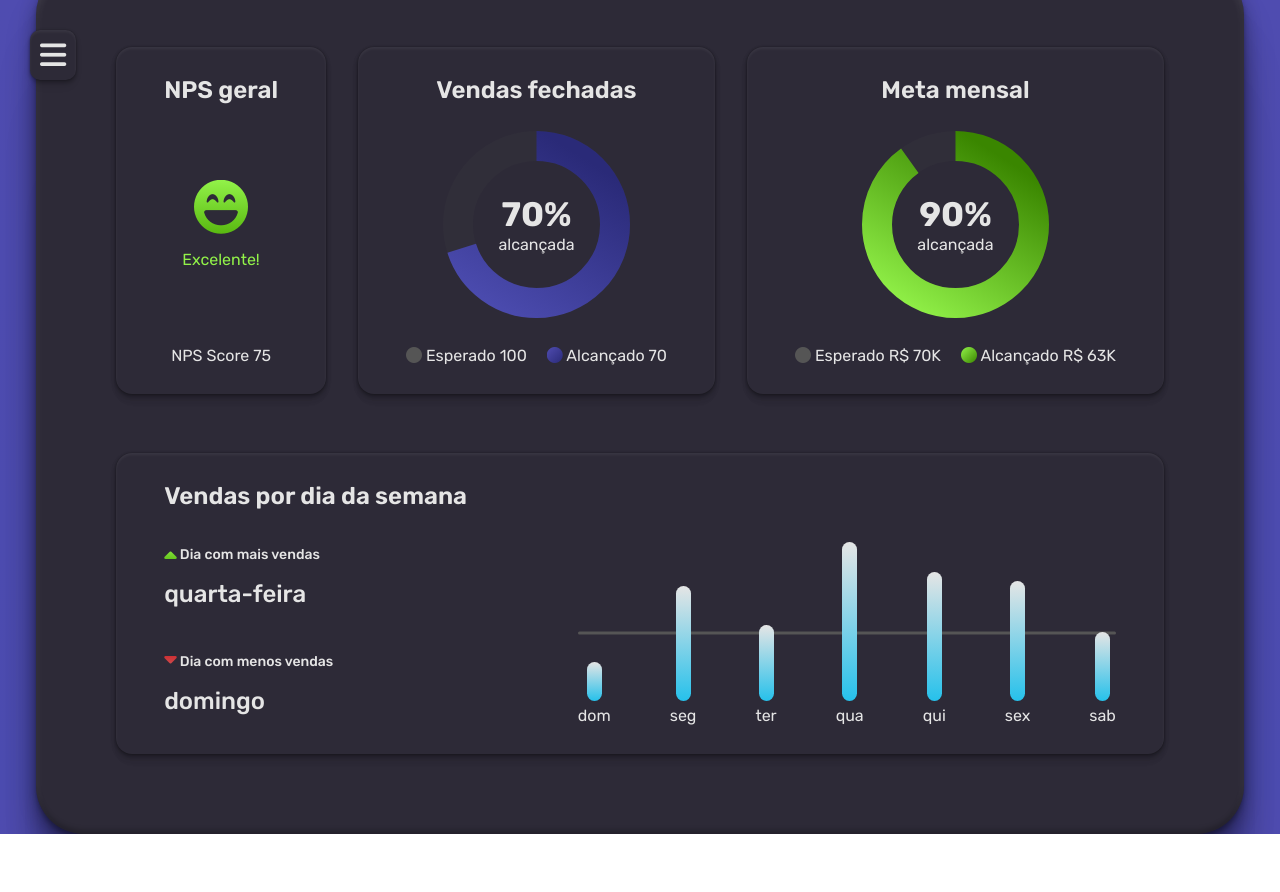
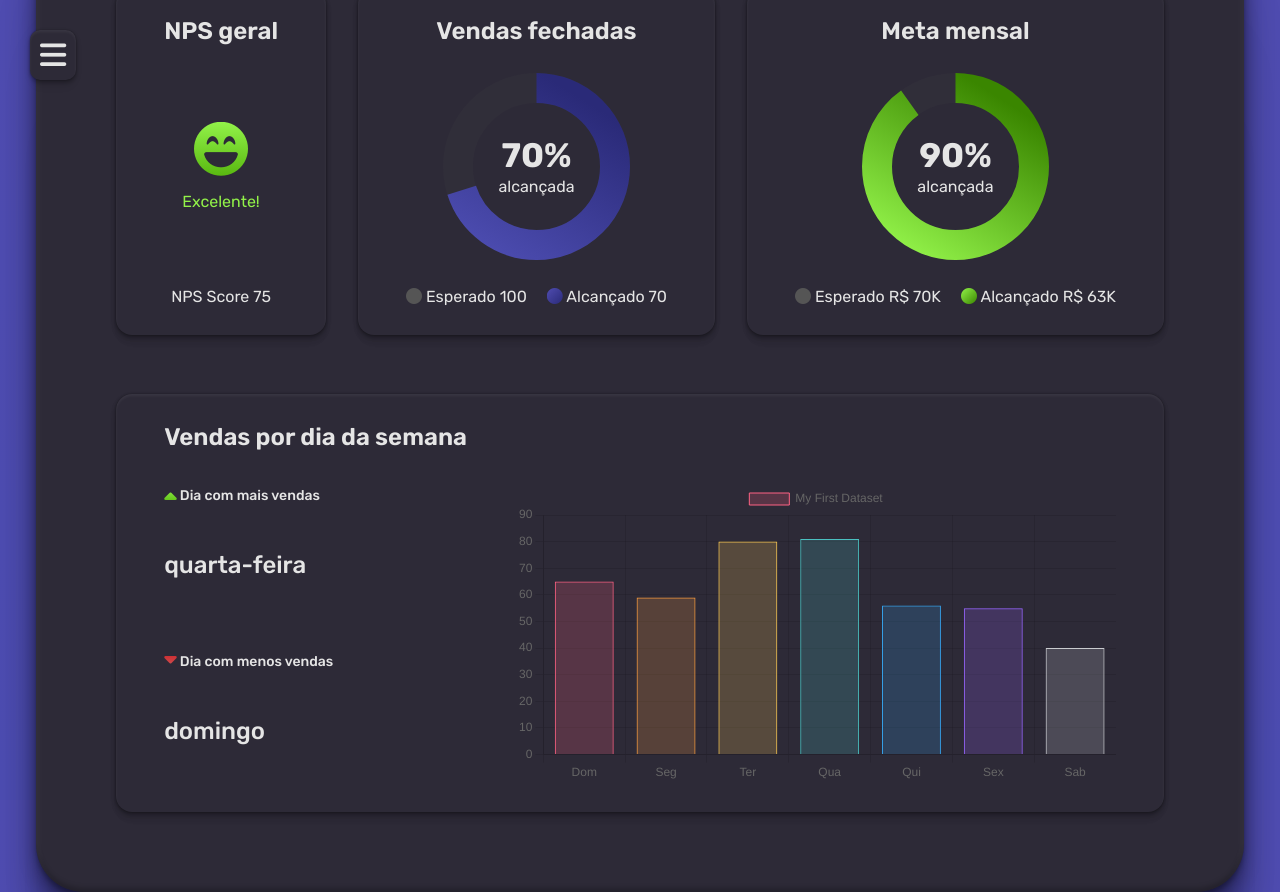
Before and after one commit to DaviGF02/Portfolio, a Vue app: page /Dashboard in a window 1280 px wide. Before the commit the page ends 834 px from the top, so only its background shows below. Built offline with nearby package versions, Linux system fonts and the light colour scheme; what @tresjs/core would draw is missing.

Commit message:
config chartmodel and add to dashboard

```diff
--- a/src/components/ChartJs/ModelChart.vue
+++ b/src/components/ChartJs/ModelChart.vue
@@ -1,50 +1,35 @@
 <template>
-    <canvas id="myChart"></canvas>
+  <canvas id="myChart"></canvas>
 </template>
 <script>
 import Chart from 'chart.js/auto'
 export default {
   name: 'appModelChart',
+  props: {
+
+    typeGrahic: {
+      type: String,
+      required: true
+    },
+    optionsGraphic: {
+      type: Object,
+    },
+    dataGraphic: {
+      type: Object,
+      required: true
+    },
+    pluginsGraphic: {
+      type: Array,
+    }
+  },
   mounted() {
-    const data = {
-      labels: ['Dom', 'Seg', 'Ter', 'Qua', 'Qui', 'Sex', 'Sab'],
-      datasets: [
-        {
-          label: 'My First Dataset',
-          data: [65, 59, 80, 81, 56, 55, 40],
-          backgroundColor: [
-            'rgba(255, 99, 132, 0.2)',
-            'rgba(255, 159, 64, 0.2)',
-            'rgba(255, 205, 86, 0.2)',
-            'rgba(75, 192, 192, 0.2)',
-            'rgba(54, 162, 235, 0.2)',
-            'rgba(153, 102, 255, 0.2)',
-            'rgba(201, 203, 207, 0.2)'
-          ],
-          borderColor: [
-            'rgb(255, 99, 132)',
-            'rgb(255, 159, 64)',
-            'rgb(255, 205, 86)',
-            'rgb(75, 192, 192)',
-            'rgb(54, 162, 235)',
-            'rgb(153, 102, 255)',
-            'rgb(201, 203, 207)'
-          ],
-          borderWidth: 1
-        }
-      ]
-    }
+    const data = this.dataGraphic;
 
     const config = {
-      type: 'bar',
+      type: this.typeGrahic,
       data: data,
-      options: {
-        scales: {
-          y: {
-            beginAtZero: true
-          }
-        }
-      }
+      options: this.optionsGraphic,
+      plugins: this.pluginsGraphic
     }
 
     const ctx = document.getElementById('myChart')
--- a/src/components/Dashboard.vue
+++ b/src/components/Dashboard.vue
@@ -83,42 +83,74 @@
               domingo
             </div>
           </div>
-          <div class="salesByDayOfTheWeek__graphic">
-            <div class="graphic__wrapper">
-              <div class="graphic__bar" style="--height: 3.9rem"></div>
-              <span>dom</span>
-            </div>
-            <div class="graphic__wrapper">
-              <div class="graphic__bar" style="--height: 11.5rem"></div>
-              <span>seg</span>
-            </div>
-            <div class="graphic__wrapper">
-              <div class="graphic__bar" style="--height: 7.6rem"></div>
-              <span>ter</span>
-            </div>
-            <div class="graphic__wrapper">
-              <div class="graphic__bar" style="--height: 15.9rem"></div>
-              <span>qua</span>
-            </div>
-            <div class="graphic__wrapper">
-              <div class="graphic__bar" style="--height: 12.9rem"></div>
-              <span>qui</span>
-            </div>
-            <div class="graphic__wrapper">
-              <div class="graphic__bar" style="--height: 12rem"></div>
-              <span>sex</span>
-            </div>
-            <div class="graphic__wrapper">
-              <div class="graphic__bar" style="--height: 6.9rem"></div>
-              <span>sab</span>
-            </div>
+          <div class="DashBoard__graphic">
+            <ModelChart
+            :typeGrahic="typeGrahic"
+            :dataGraphic="dataGraphic"
+            :optionsGraphic="optionsGraphic"
+            :pluginsGraphic="pluginsGraphic"
+            />
           </div>
         </div>
       </div>
     </div>
   </div>
 </template>
-<script></script>
+<script>
+import ModelChart from './ChartJs/ModelChart.vue'
+
+export default {
+  name: 'appDashBoard',
+  components: {
+    ModelChart
+  },
+  data() {
+    return {
+
+      typeGrahic: 'bar',
+
+
+      dataGraphic: {
+        labels: ['Dom', 'Seg', 'Ter', 'Qua', 'Qui', 'Sex', 'Sab'],
+        datasets: [
+          {
+            label: 'My First Dataset',
+            data: [65, 59, 80, 81, 56, 55, 40],
+            backgroundColor: [
+              'rgba(255, 99, 132, 0.2)',
+              'rgba(255, 159, 64, 0.2)',
+              'rgba(255, 205, 86, 0.2)',
+              'rgba(75, 192, 192, 0.2)',
+              'rgba(54, 162, 235, 0.2)',
+              'rgba(153, 102, 255, 0.2)',
+              'rgba(201, 203, 207, 0.2)'
+            ],
+            borderColor: [
+              'rgb(255, 99, 132)',
+              'rgb(255, 159, 64)',
+              'rgb(255, 205, 86)',
+              'rgb(75, 192, 192)',
+              'rgb(54, 162, 235)',
+              'rgb(153, 102, 255)',
+              'rgb(201, 203, 207)'
+            ],
+            borderWidth: 1
+          }
+        ]
+      },
+
+
+      optionsGraphic: {
+        scales: {
+          y: {
+            beginAtZero: true
+          }
+        }
+      }
+    }
+  }
+}
+</script>
 <style lang="scss" scoped>
 #appDashboard {
   display: grid;
@@ -338,46 +370,10 @@
             }
           }
         }
-        .salesByDayOfTheWeek__graphic {
-          display: flex;
-          gap: 5.9rem;
-          align-items: flex-end;
-          position: relative;
 
-          &::before {
-            content: '';
-            display: block;
-            height: 0.3rem;
-            width: 100%;
-            background: $emperor;
-            border-radius: 99.9rem;
-            position: absolute;
-            top: 50%;
-            transform: translateY(-50%);
-            z-index: 0;
-          }
-
-          @keyframes barsAnimation {
-            0% {
-              height: 0;
-            }
-          }
-          .graphic__wrapper {
-            display: flex;
-            flex-direction: column;
-            justify-content: center;
-            align-items: center;
-            gap: 0.5rem;
-            z-index: 1;
-            .graphic__bar {
-              width: 1.5rem;
-              height: var(--height);
-              background: linear-gradient(180deg, $envelopeWhite 0%, $pictonBlue 100%);
-              border-radius: 99.9rem;
-              animation: barsAnimation 2s backwards;
-              animation-delay: 1s;
-            }
-          }
+        .DashBoard__graphic {
+          width: 600px;
+          height: 300px;
         }
       }
     }
```
